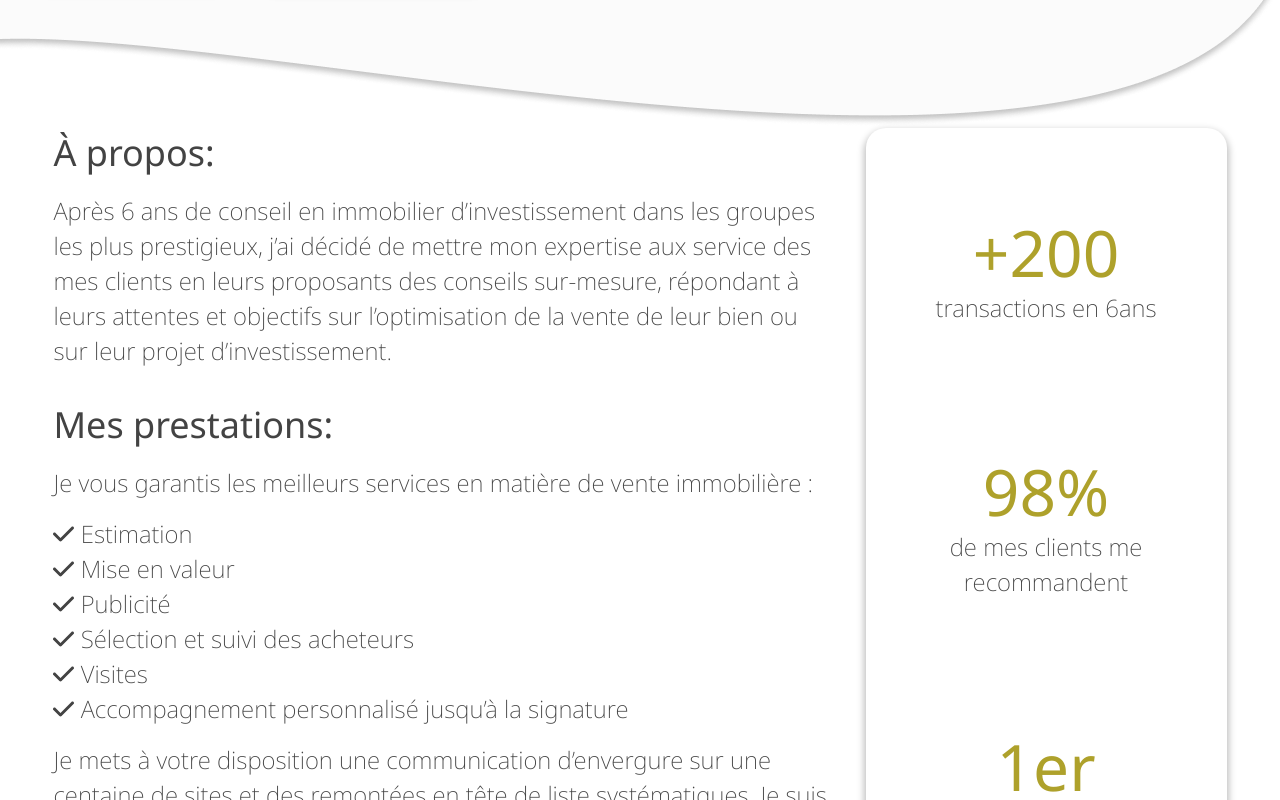
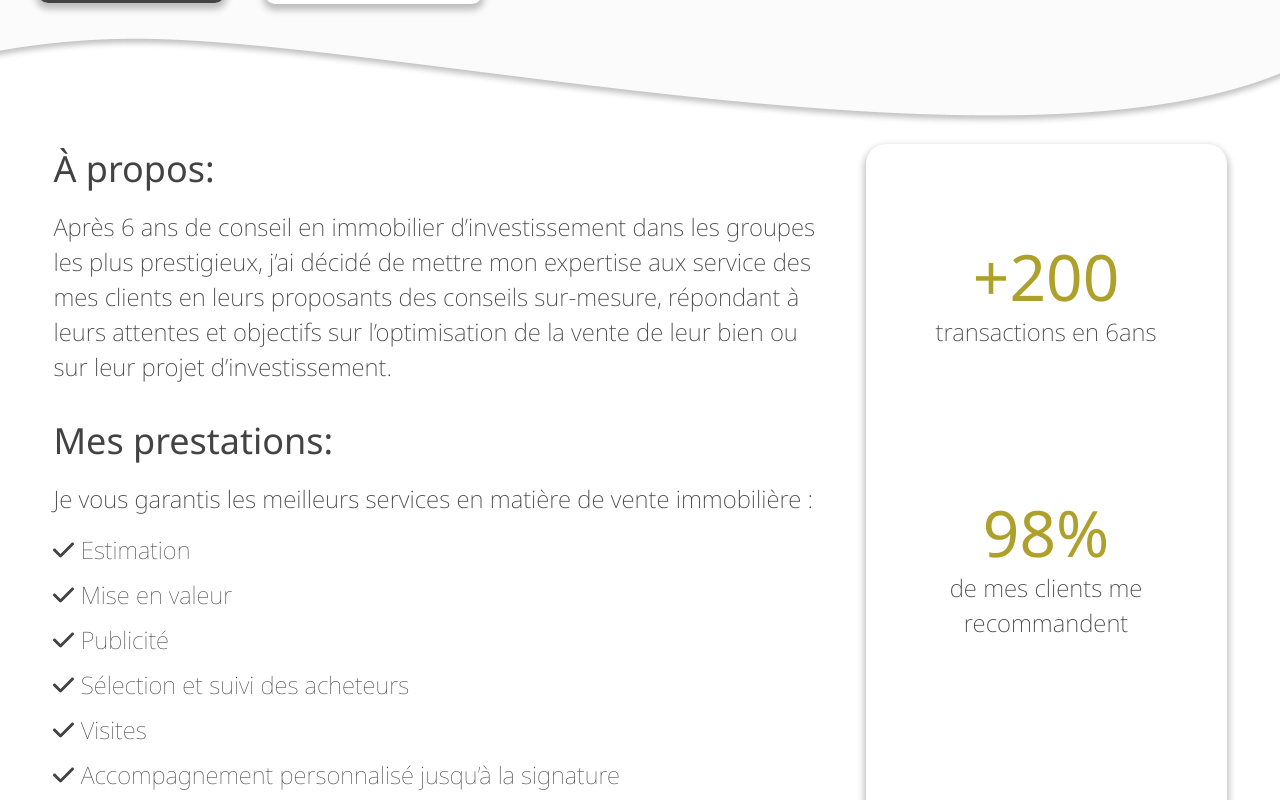
Before and after one commit to magicniclus/monIndependant, a React (Create React App) app: page / in a window 1280 px wide. Shown: the part 480-1280 px from the top of the page. Built offline with nearby package versions, Linux system fonts and the light colour scheme.

Commit message:
Update _main.scss

```diff
--- a/src/components/main/_main.scss
+++ b/src/components/main/_main.scss
@@ -9,7 +9,13 @@
     justify-content: space-around;
     background-image: url("../../assets/backgroundtop.png");
     background-repeat: no-repeat;
-    background-position: top -250px right;
+    background-position: top -250px center;
+    @media screen and (max-width: 1024px) {
+        background-position: top -300px center;
+    }
+    @media screen and (max-width: 815px) {
+        background-position: top -270px center;
+    }
     @media screen and (max-width: 768px) {
         background-image: none;
     }
@@ -17,6 +23,7 @@
         display: flex;
         flex-direction: column;
         width: $globalWidth;
+        margin-top: 1rem;
         .top{
             display: flex;
                 @media screen and (max-height: 900px) {
@@ -277,9 +284,18 @@
         display: flex;
         justify-content: space-around;
         width: $globalWidth;
-        margin-bottom: 2rem;
+        margin-bottom: 4rem;
+        @media screen and (max-width: 768px) {
+            flex-direction: column;
+            margin-top: 2rem;
+            align-items: center;
+        }
         .leftContainer{
             max-width: 65%;
+            @media screen and (max-width: 768px) {
+                max-width: 100%;
+                margin-bottom: 2rem;
+            }
             .propos{
                 h3{
                     font-size: 36px;
@@ -310,6 +326,10 @@
                     font-size: 24px;
                     font-weight: 200;
                     line-height: 35px;
+                    li{
+                        font-weight: 100;
+                        margin-bottom: 10px;
+                    }
                 }
             }
         }
@@ -319,6 +339,9 @@
             border-radius: 20px;
             -webkit-box-shadow: 0px 4px 7px 2px rgba(0,0,0,0.25);
             box-shadow: 0px 4px 7px 2px rgba(0,0,0,0.25);
+            @media screen and (max-width: 768px) {
+                width: 100%;
+            }
             ul{
                 min-height: 100%;
                 margin-top: 2rem;
@@ -346,4 +369,33 @@
             }
         }
     }
+    .price{
+        @media screen and (max-width: 768px) {
+            display: none;
+        }
+        .title{
+            background-image: url("../../assets/bordeauxarcachon.jpg");
+            width: 100vw;
+            height: 300px;
+            filter: grayscale(.8) ;
+            display: flex;
+            justify-content: center;
+            align-items: center;
+            color: white;
+            -webkit-box-shadow: 0px 4px 4px 0px rgba(0,0,0,0.25);
+            box-shadow: 0px 4px 4px 0px rgba(0,0,0,0.25);
+            @media screen and (max-width: 768px) {
+                background-image: none;
+                color: $darkPrimary;
+            }
+            h2{
+                font-weight: 400;
+                font-size: 64px;
+                text-align: center;
+                @media screen and (max-width: 768px) {
+                    font-size: 54px;
+                }
+            }
+        }
+    }
 }
```
